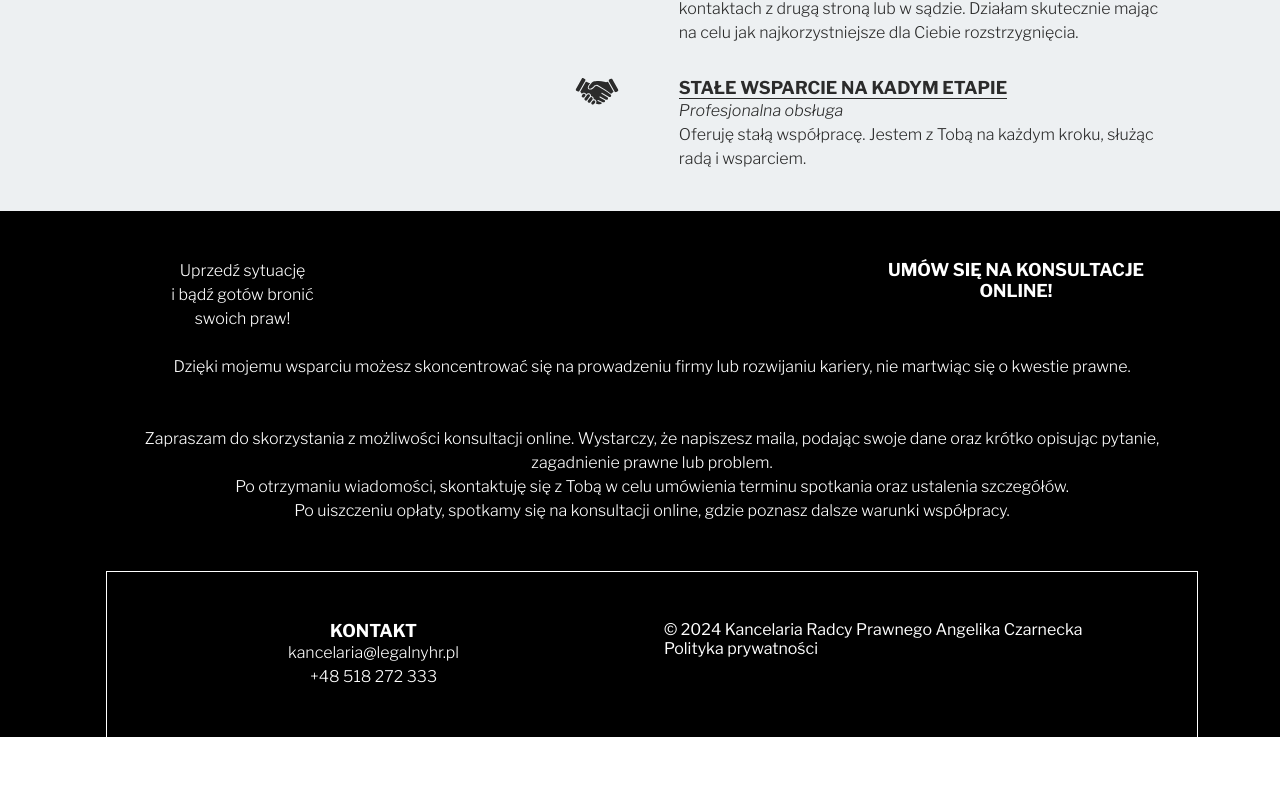
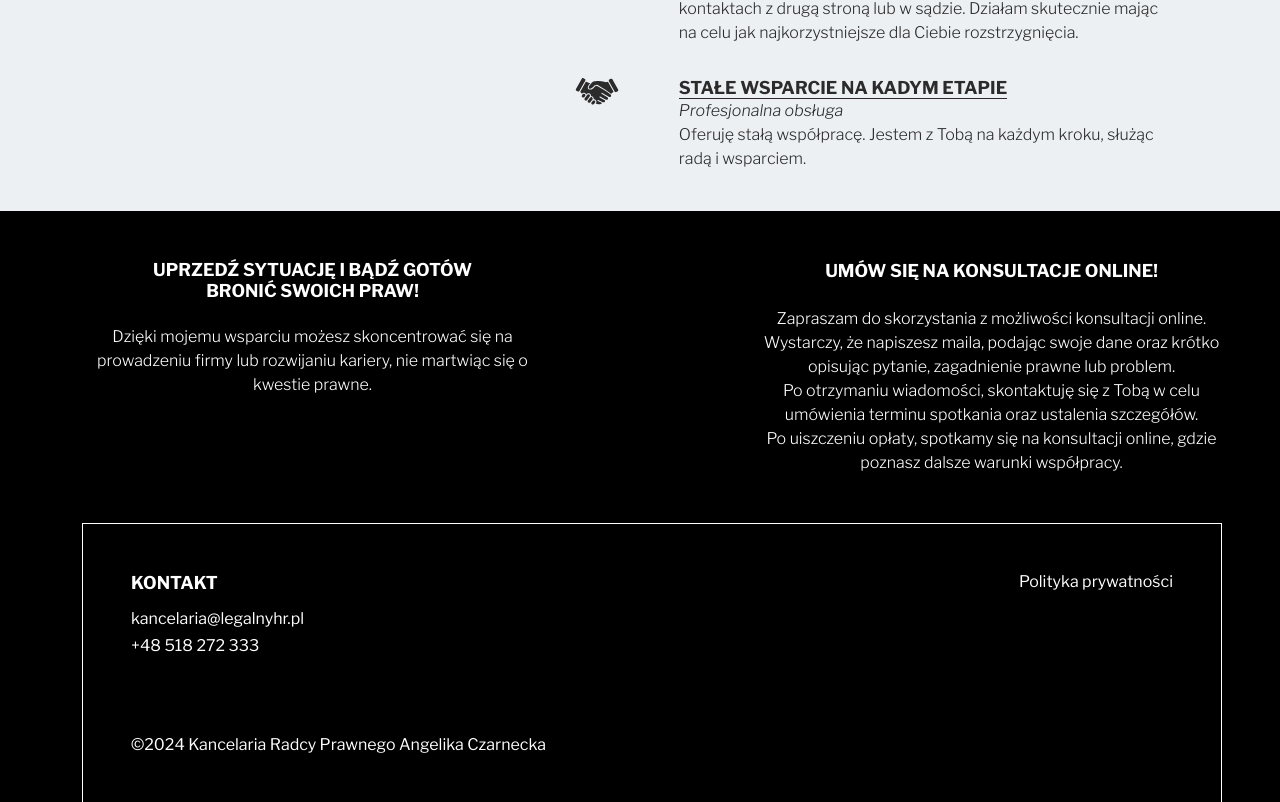
Before and after one commit to simonalorenc/legalny-hr, an Angular app: page / in a window 1280 px wide. Shown: the part 2978-3780 px from the top of the page. Before the commit the page ends 3715 px from the top, so only its background shows below. Built offline with nearby package versions, Linux system fonts and the light colour scheme.

Commit message:
Refactor

```diff
--- a/src/app/footer/footer.component.html
+++ b/src/app/footer/footer.component.html
@@ -1,21 +1,34 @@
 <div class="container-fluid">
-    <div class="container">
-        <div class="row d-flex justify-content-around justify-content-md-between pt-5 pb-4 mx-4">
-            <div class="col-4 col-md-3 caption">Uprzedź sytuację <br>i bądź gotów bronić <br>swoich praw!</div>
-            <div class="col-4 subtitle">Umów się na konsultacje <br>online!</div>
+  <div class="container">
+    <div class="row py-5 d-flex justify-content-between">
+      <div class="col-12 col-md-5">
+        <div class="subtitle mx-5">Uprzedź sytuację i bądź gotów bronić swoich praw!</div>
+        <div class="pt-4 caption">
+          Dzięki mojemu wsparciu możesz skoncentrować się na prowadzeniu firmy lub rozwijaniu kariery, nie martwiąc się o kwestie prawne.
         </div>
-        <div class="row pb-5 mx-4">
-            <div class="caption">Dzięki mojemu wsparciu możesz skoncentrować się na prowadzeniu firmy lub rozwijaniu kariery, nie martwiąc się o kwestie prawne.</div>
-            <div class="caption pt-5">Zapraszam do skorzystania z możliwości konsultacji online. Wystarczy, że napiszesz maila, podając swoje dane oraz krótko opisując pytanie, zagadnienie prawne lub problem. <br>Po otrzymaniu wiadomości, skontaktuję się z Tobą w celu umówienia terminu spotkania oraz ustalenia szczegółów. <br>Po uiszczeniu opłaty, spotkamy się na konsultacji online, gdzie poznasz dalsze warunki współpracy.</div>
+      </div>
+      <div class="col-12 col-md-5 caption">
+        <div class="subtitle pt-5 pt-md-0 mx-5">Umów się na konsultacje online!</div>
+        <div class="pt-4 caption">
+          Zapraszam do skorzystania z możliwości konsultacji online. Wystarczy, że napiszesz maila, podając swoje dane oraz krótko opisując pytanie, zagadnienie prawne lub problem.<br />Po otrzymaniu wiadomości, skontaktuję się z Tobą w celu umówienia terminu spotkania oraz ustalenia szczegółów.<br />Po uiszczeniu opłaty, spotkamy się na konsultacji online, gdzie poznasz dalsze warunki współpracy.
         </div>
-        <div class="container-border pb-5 mx-4">
-            <div class="row pt-5">
-                <div class="col">
-                    <div class="subtitle">Kontakt</div>
-                    <div class="caption">kancelaria&#64;legalnyhr.pl <br>+48 518 272 333</div>
-                </div>
-                <div class="col">&copy; 2024 Kancelaria Radcy Prawnego Angelika Czarnecka <br> Polityka prywatności</div>
-            </div>
+      </div>
+    </div>
+    <div class="container-border p-5">
+      <div class="row d-flex justify-content-between">
+        <div class="col-4 d-flex flex-column align-items-start">
+          <div class="subtitle">Kontakt</div>
+          <div class="pt-3 pb-2">kancelaria&#64;legalnyhr.pl</div>
+          <div>+48 518 272 333</div>
         </div>
+        <div class="col-4 d-flex flex-column align-items-end">
+            Polityka prywatności
+        </div>
+      </div>
+      <div class="copyright-space"></div>
+      <div>
+        &copy;2024 Kancelaria Radcy Prawnego Angelika Czarnecka
+      </div>
     </div>
+  </div>
 </div>
--- a/src/app/footer/footer.component.scss
+++ b/src/app/footer/footer.component.scss
@@ -12,3 +12,12 @@
     border: 0.5px white solid;
     border-bottom: 0;
 }
+
+.text-uppercase {
+  text-transform: uppercase;
+  font-weight: 600;
+}
+
+.copyright-space {
+  height: 5rem;
+}
```
